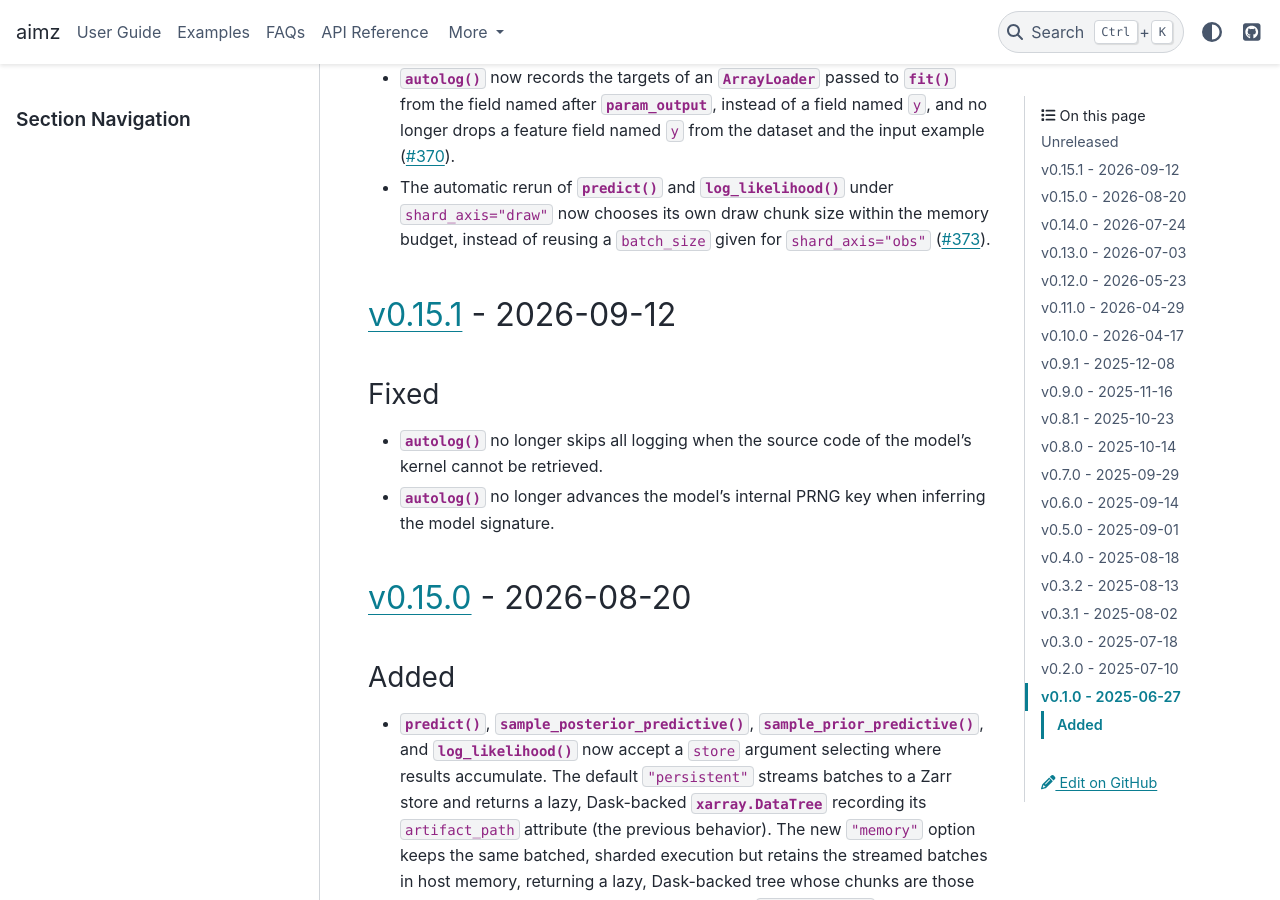
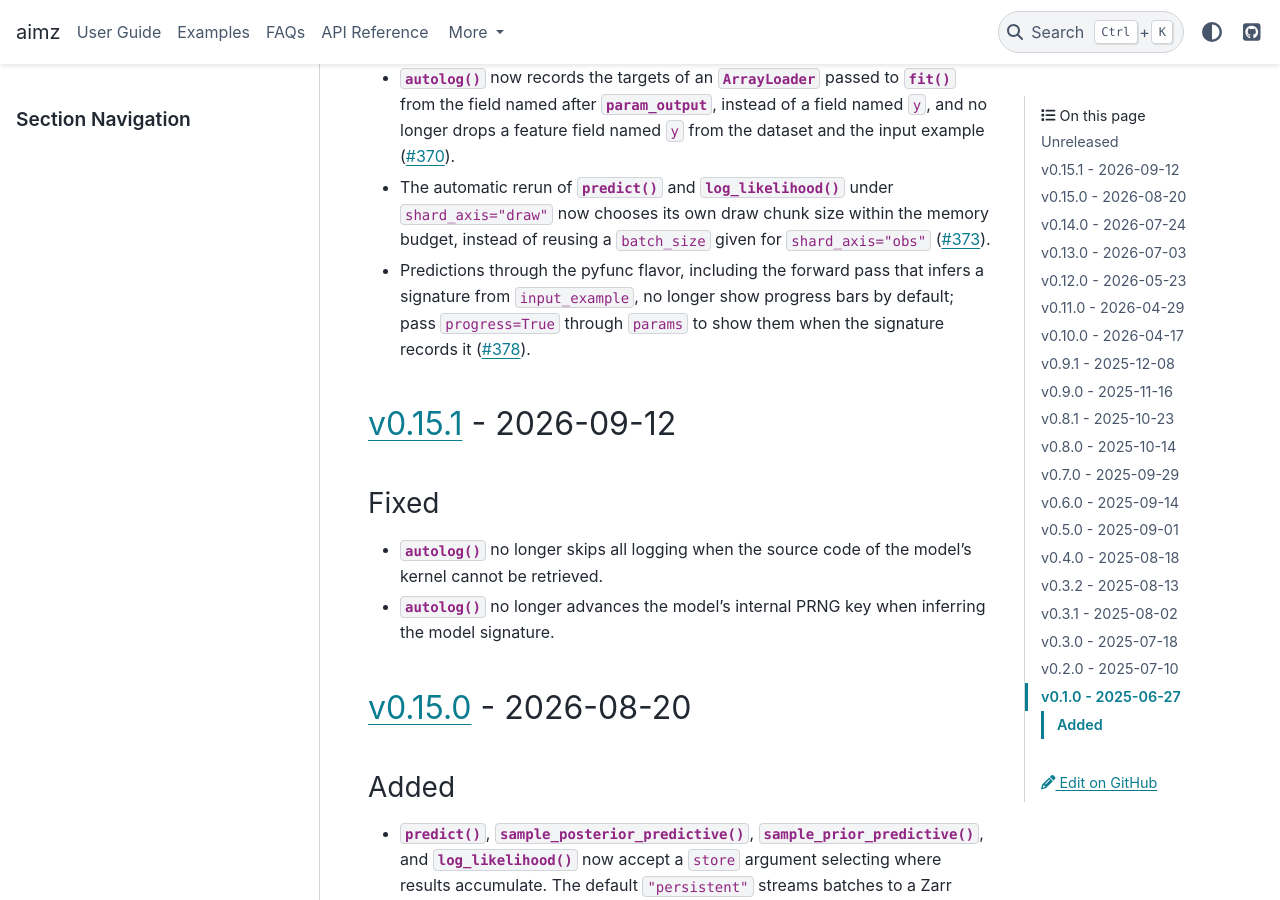
Before and after one commit to markean/aimz, a Sphinx documentation site: the page built from docs/source/changelog.rst, in a window 1280 px wide and 900 px high, scrolled down 4228 px. Built offline with Sphinx 7.4.7 and the PyData theme 0.15.4, drawn with Linux system fonts in a browser that asks for light colours.

Commit message:
Default pyfunc predictions to progress=False, so they and the signature inference on input_example no longer show progress bars unless requested through params. Fix #378.

```diff
--- a/CHANGELOG.md
+++ b/CHANGELOG.md
@@ -55,6 +55,7 @@ and this project adheres to [Semantic Versioning](https://semver.org/spec/v2.0.0
 - {meth}`~aimz.ImpactModel.log_likelihood` under the default `shard_axis="obs"` now raises the documented `NotImplementedError` on every store and device count for an observed site without an observation axis, such as one observed with `.to_event(1)` or reshaped, instead of a raw `IndexError` or `shard_map` error or, with `store="memory"`, silently misaligned values ([#368](https://github.com/markean/aimz/issues/368)).
 - {func}`~aimz.mlflow.autolog` now records the targets of an {class}`~aimz.utils.data.ArrayLoader` passed to {meth}`~aimz.ImpactModel.fit` from the field named after {attr}`~aimz.ImpactModel.param_output`, instead of a field named `y`, and no longer drops a feature field named `y` from the dataset and the input example ([#370](https://github.com/markean/aimz/issues/370)).
 - The automatic rerun of {meth}`~aimz.ImpactModel.predict` and {meth}`~aimz.ImpactModel.log_likelihood` under `shard_axis="draw"` now chooses its own draw chunk size within the memory budget, instead of reusing a `batch_size` given for `shard_axis="obs"` ([#373](https://github.com/markean/aimz/issues/373)).
+- Predictions through the pyfunc flavor, including the forward pass that infers a signature from `input_example`, no longer show progress bars by default; pass `progress=True` through `params` to show them when the signature records it ([#378](https://github.com/markean/aimz/issues/378)).
 
 ## [v0.15.1](https://github.com/markean/aimz/releases/tag/v0.15.1) - 2026-09-12
 
--- a/docs/source/user_guide/mlflow.rst
+++ b/docs/source/user_guide/mlflow.rst
@@ -196,7 +196,7 @@ Dict input works only for models saved with a dict input example or without a si
 A model saved with an array input example accepts array input only.
 For a model saved with a signature, dict keys that are not inputs of the signature are dropped with a warning, and prediction arguments pass through ``params`` only when the signature records them, such as ``progress``.
 Inputs must also have the dtypes recorded in the signature, so cast new data accordingly, such as ``X_new.astype(np.float32)`` for a model saved with a ``float32`` example.
-Under the hood the pyfunc wrapper delegates to :meth:`~aimz.ImpactModel.predict`, keeping results in memory (``store="memory"``) instead of writing them to disk as :meth:`~aimz.ImpactModel.predict` does by default.
+Under the hood the pyfunc wrapper delegates to :meth:`~aimz.ImpactModel.predict`, keeping results in memory (``store="memory"``) without progress bars (``progress=False``) instead of writing them to disk with progress bars as :meth:`~aimz.ImpactModel.predict` does by default.
 
 .. note::
    Predictions are returned as an :class:`xarray.DataTree`, which MLflow cannot serialize, so neither serving with ``mlflow models serve`` nor batch scoring with :func:`mlflow.models.predict` is supported.
```
Also changed, not shown: 1 other file.
